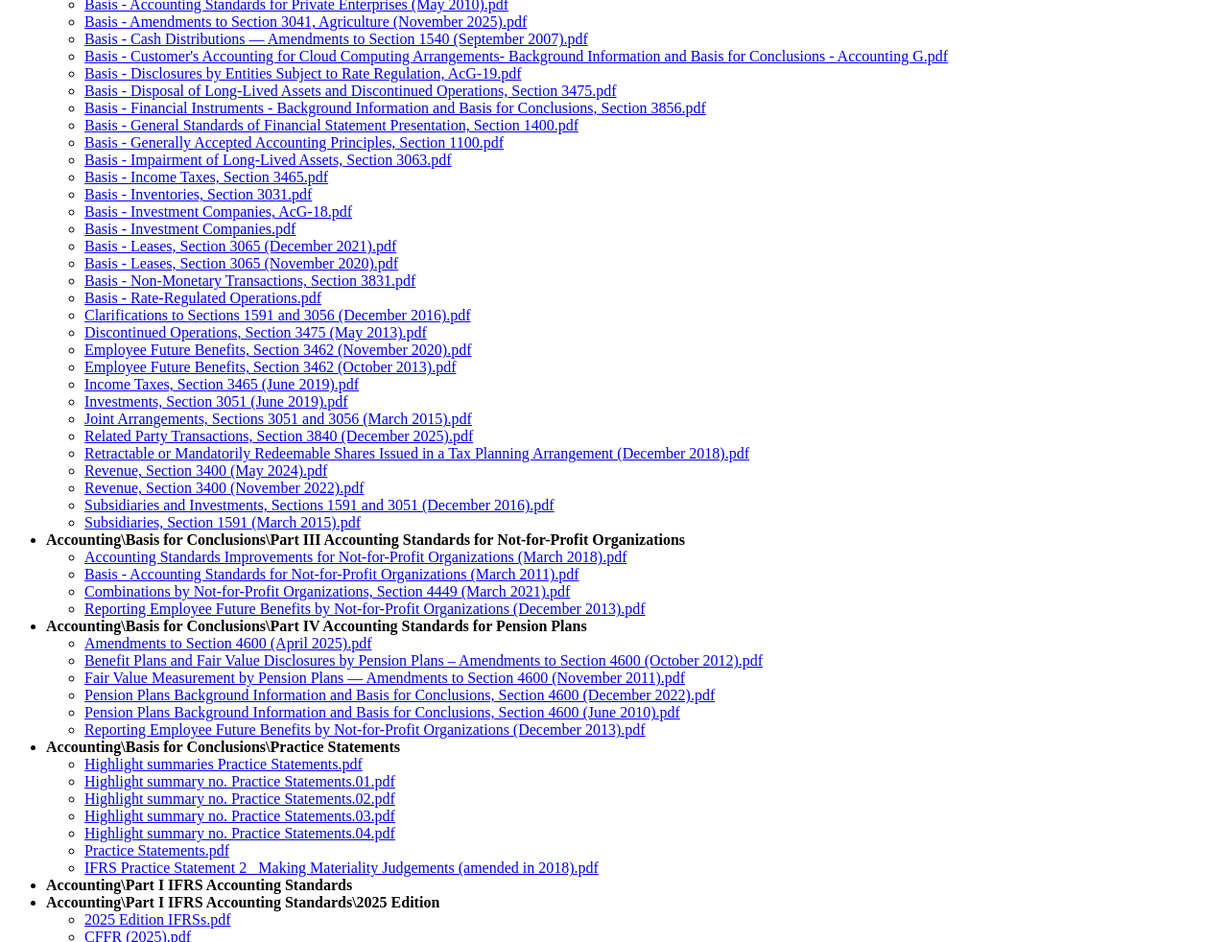
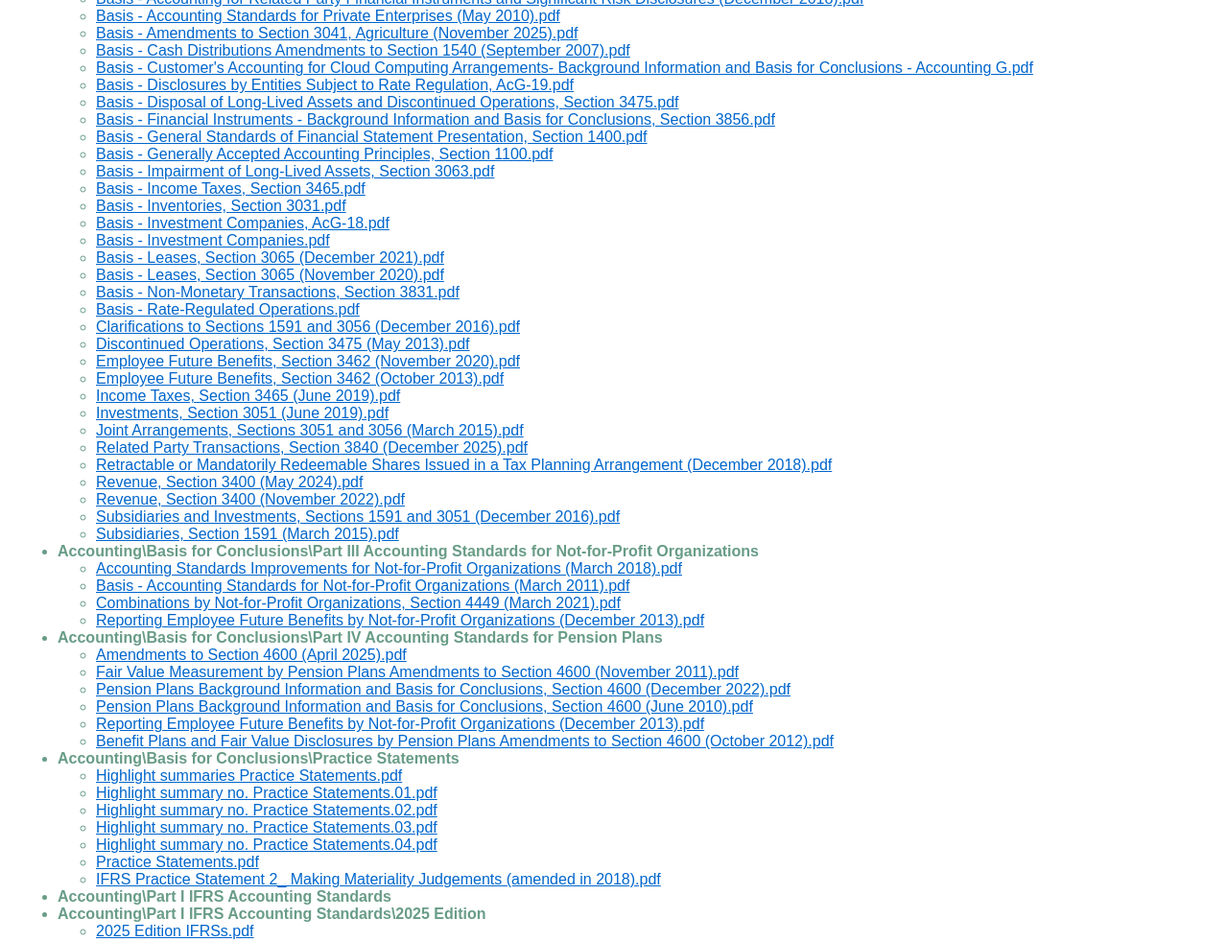
Before and after one commit to VincentJWT/CPAHandBook, a plain HTML site: page index.html in a window 1280 px wide. Shown: the part 880-1862 px from the top of the page at 96% size. Drawn offline with Linux system fonts and the light colour scheme.

Commit message:
colorupdate

```diff
--- a/index.html
+++ b/index.html
@@ -2,6 +2,23 @@
 <head>
 <title>CPA HANDBOOK</title>
 </head>
+<style>
+        body {
+            background-color: #00000000;     /* 浅灰色背景 */
+            color: #4e8b73da;                   /* 文字颜色稍深，便于阅读 */
+            margin: 20px;
+            font-family: Arial, sans-serif;
+        }
+        h1 {
+            color: #444;
+        }
+        a {
+            color: #0066cc;
+        }
+        a:hover {
+            text-decoration: underline;
+        }
+    </style>
 <body>
 <h1>PDF</h1>
 <ul>
@@ -68,7 +85,7 @@
 <li><a href="Accounting/Basis for Conclusions/Part II Accounting Standards for Private Enterprises/Basis - Accounting for Related Party Financial Instruments and Significant Risk Disclosures (December 2018).pdf" target="_blank">Basis - Accounting for Related Party Financial Instruments and Significant Risk Disclosures (December 2018).pdf</a></li>
 <li><a href="Accounting/Basis for Conclusions/Part II Accounting Standards for Private Enterprises/Basis - Accounting Standards for Private Enterprises (May 2010).pdf" target="_blank">Basis - Accounting Standards for Private Enterprises (May 2010).pdf</a></li>
 <li><a href="Accounting/Basis for Conclusions/Part II Accounting Standards for Private Enterprises/Basis - Amendments to Section 3041, Agriculture (November 2025).pdf" target="_blank">Basis - Amendments to Section 3041, Agriculture (November 2025).pdf</a></li>
-<li><a href="Accounting/Basis for Conclusions/Part II Accounting Standards for Private Enterprises/Basis - Cash Distributions — Amendments to Section 1540 (September 2007).pdf" target="_blank">Basis - Cash Distributions — Amendments to Section 1540 (September 2007).pdf</a></li>
+<li><a href="Accounting/Basis for Conclusions/Part II Accounting Standards for Private Enterprises/Basis - Cash Distributions  Amendments to Section 1540 (September 2007).pdf" target="_blank">Basis - Cash Distributions  Amendments to Section 1540 (September 2007).pdf</a></li>
 <li><a href="Accounting/Basis for Conclusions/Part II Accounting Standards for Private Enterprises/Basis - Customer's Accounting for Cloud Computing Arrangements- Background Information and Basis for Conclusions - Accounting G.pdf" target="_blank">Basis - Customer's Accounting for Cloud Computing Arrangements- Background Information and Basis for Conclusions - Accounting G.pdf</a></li>
 <li><a href="Accounting/Basis for Conclusions/Part II Accounting Standards for Private Enterprises/Basis - Disclosures by Entities Subject to Rate Regulation, AcG-19.pdf" target="_blank">Basis - Disclosures by Entities Subject to Rate Regulation, AcG-19.pdf</a></li>
 <li><a href="Accounting/Basis for Conclusions/Part II Accounting Standards for Private Enterprises/Basis - Disposal of Long-Lived Assets and Discontinued Operations, Section 3475.pdf" target="_blank">Basis - Disposal of Long-Lived Assets and Discontinued Operations, Section 3475.pdf</a></li>
@@ -110,11 +127,11 @@
 <li><strong>Accounting\Basis for Conclusions\Part IV Accounting Standards for Pension Plans</strong>
 <ul>
 <li><a href="Accounting/Basis for Conclusions/Part IV Accounting Standards for Pension Plans/Amendments to Section 4600 (April 2025).pdf" target="_blank">Amendments to Section 4600 (April 2025).pdf</a></li>
-<li><a href="Accounting/Basis for Conclusions/Part IV Accounting Standards for Pension Plans/Benefit Plans and Fair Value Disclosures by Pension Plans – Amendments to Section 4600 (October 2012).pdf" target="_blank">Benefit Plans and Fair Value Disclosures by Pension Plans – Amendments to Section 4600 (October 2012).pdf</a></li>
-<li><a href="Accounting/Basis for Conclusions/Part IV Accounting Standards for Pension Plans/Fair Value Measurement by Pension Plans — Amendments to Section 4600 (November 2011).pdf" target="_blank">Fair Value Measurement by Pension Plans — Amendments to Section 4600 (November 2011).pdf</a></li>
+<li><a href="Accounting/Basis for Conclusions/Part IV Accounting Standards for Pension Plans/Fair Value Measurement by Pension Plans  Amendments to Section 4600 (November 2011).pdf" target="_blank">Fair Value Measurement by Pension Plans  Amendments to Section 4600 (November 2011).pdf</a></li>
 <li><a href="Accounting/Basis for Conclusions/Part IV Accounting Standards for Pension Plans/Pension Plans  Background Information and Basis for Conclusions, Section 4600 (December 2022).pdf" target="_blank">Pension Plans  Background Information and Basis for Conclusions, Section 4600 (December 2022).pdf</a></li>
 <li><a href="Accounting/Basis for Conclusions/Part IV Accounting Standards for Pension Plans/Pension Plans  Background Information and Basis for Conclusions, Section 4600 (June 2010).pdf" target="_blank">Pension Plans  Background Information and Basis for Conclusions, Section 4600 (June 2010).pdf</a></li>
 <li><a href="Accounting/Basis for Conclusions/Part IV Accounting Standards for Pension Plans/Reporting Employee Future Benefits by Not-for-Profit Organizations (December 2013).pdf" target="_blank">Reporting Employee Future Benefits by Not-for-Profit Organizations (December 2013).pdf</a></li>
+<li><a href="Accounting/Basis for Conclusions/Part IV Accounting Standards for Pension Plans/Benefit Plans and Fair Value Disclosures by Pension Plans  Amendments to Section 4600 (October 2012).pdf" target="_blank">Benefit Plans and Fair Value Disclosures by Pension Plans  Amendments to Section 4600 (October 2012).pdf</a></li>
 </ul>
 </li>
 <li><strong>Accounting\Basis for Conclusions\Practice Statements</strong>
```
Also changed, not shown: 4 other files.
